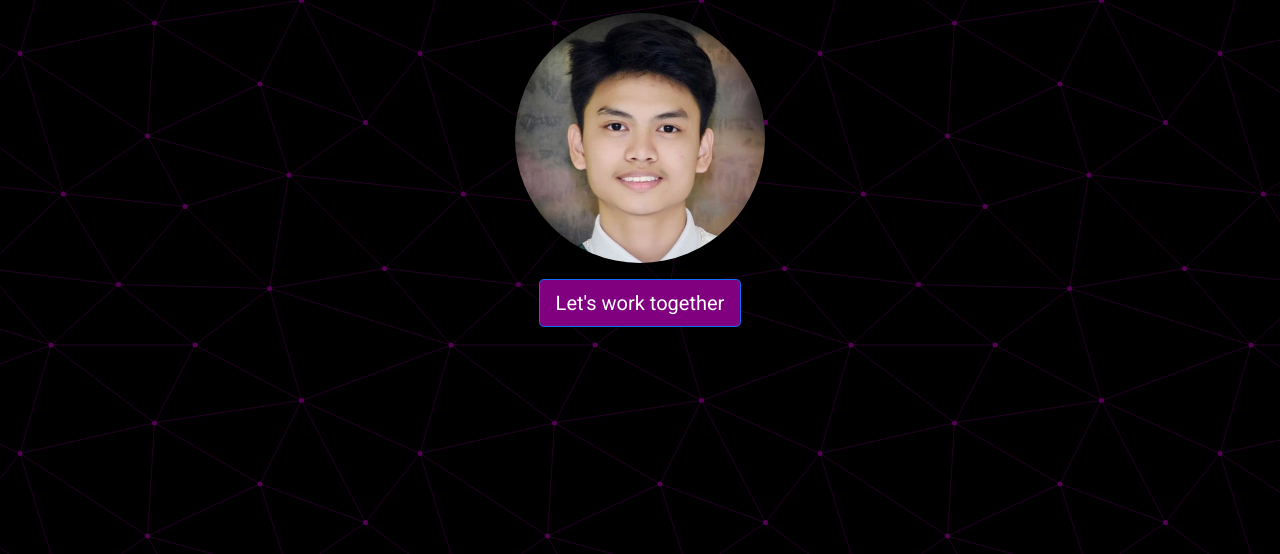
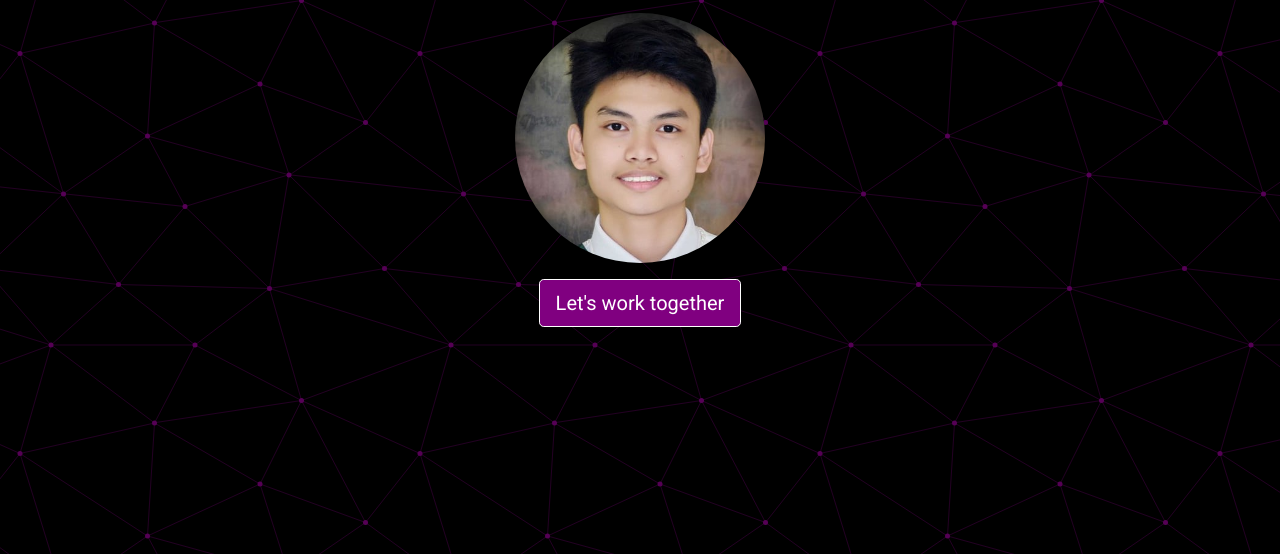
Before and after one commit to veenoise/fcb-portfolio, a plain HTML site: page index.html in a window 1280 px wide. Shown: the part 246-800 px from the top of the page. Drawn offline with nearby package versions, Linux system fonts and the light colour scheme.

Commit message:
I added other things

```diff
--- a/index.css
+++ b/index.css
@@ -24,4 +24,8 @@ body {
 }
 .btn-primary{
 	background-color: purple;
+	border-color: white;
 }
+.btn-primary:active{
+	transform: translate(2px, 2px);
+}
```
